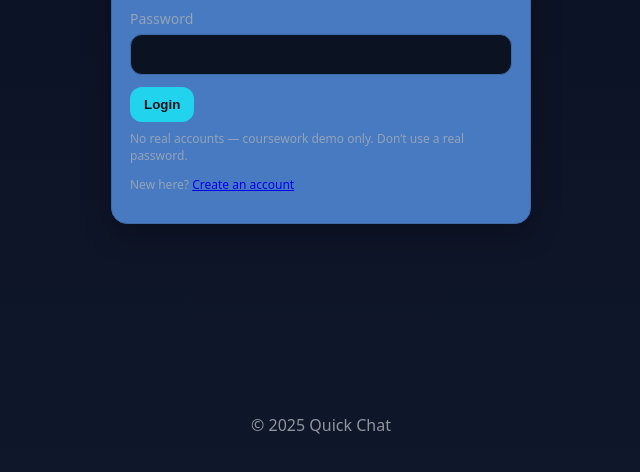
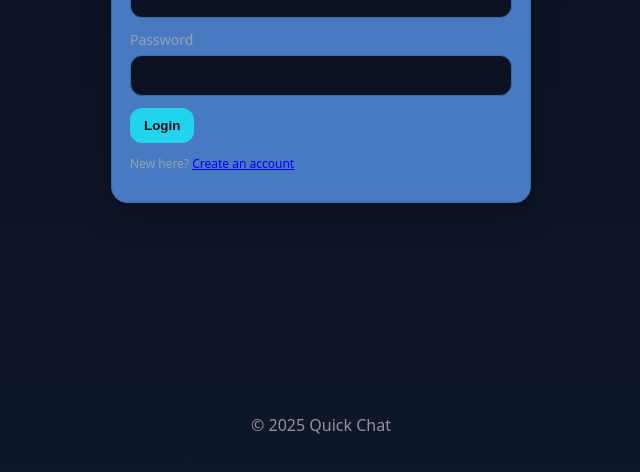
Before and after one commit to Amoomo321/Quick-chat, a plain HTML site: page index.html in a window 1280 px wide. Shown: the part 318-790 px from the top of the page, without its empty margins (319-959 px from the left). Drawn offline with Linux system fonts and the light colour scheme.

Commit message:
Update index.html

```diff
--- a/index.html
+++ b/index.html
@@ -11,7 +11,6 @@
   <main class="container auth">
     <h1 class="brand">Quick Chat</h1>
 
-
     <form id="loginForm" class="card">
       <div class="field">
         <label for="username">Username</label>
@@ -22,9 +21,7 @@
         <input id="password" type="password" autocomplete="current-password" required />
       </div>
       <button type="submit" class="btn primary">Login</button>
-      <p class="hint">
-        No real accounts — coursework demo only. Don’t use a real password.
-      </p>
+
       <p class="muted">
         New here?
         <a href="signup.html">Create an account</a>
```
